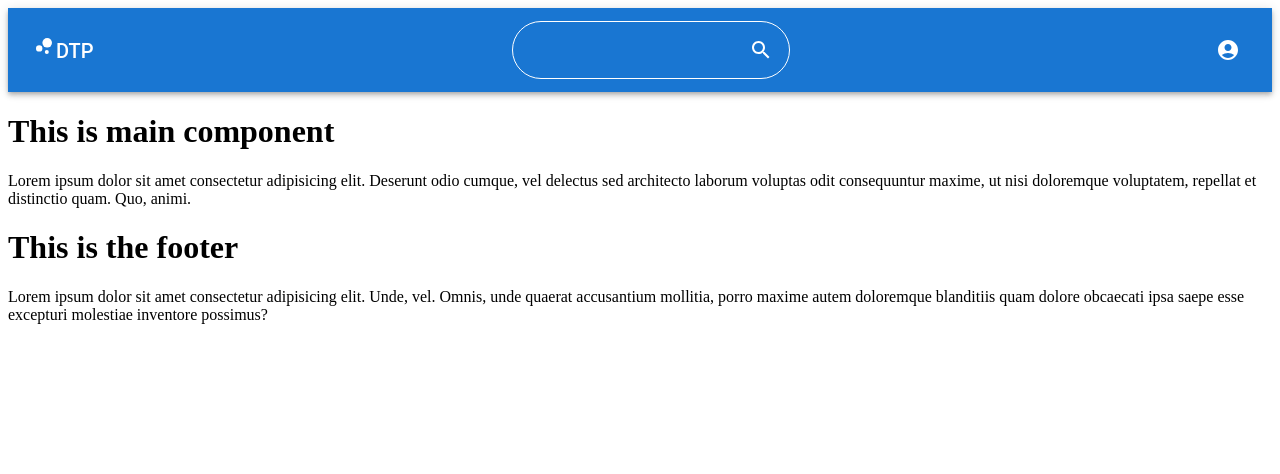
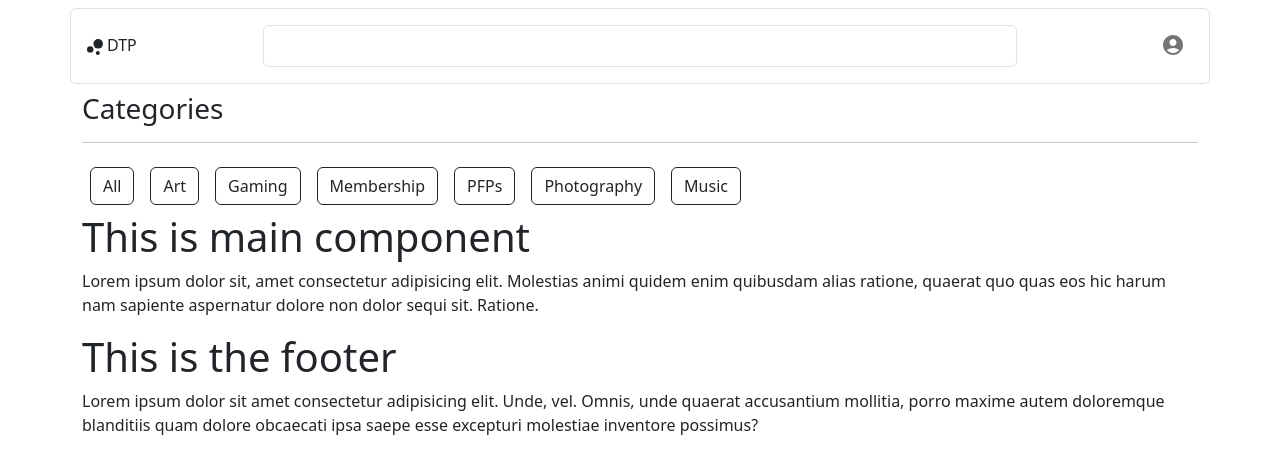
Before and after one commit to giabaobui-nedy/COS30049-Innovation-Project, a React (Create React App) app: page / in a window 1280 px wide. Shown: the top 474 px of the page. Built offline with nearby package versions, Linux system fonts and the light colour scheme.

Commit message:
new commit

```diff
--- a/package.json
+++ b/package.json
@@ -11,6 +11,7 @@
     "@testing-library/react": "^13.4.0",
     "@testing-library/user-event": "^13.5.0",
     "axios": "^1.5.0",
+    "bootstrap": "^5.3.1",
     "react": "^18.2.0",
     "react-dom": "^18.2.0",
     "react-scripts": "5.0.1",
@@ -39,5 +40,8 @@
       "last 1 firefox version",
       "last 1 safari version"
     ]
+  },
+  "devDependencies": {
+    "@types/bootstrap": "^5.2.6"
   }
 }
--- a/src/App.js
+++ b/src/App.js
@@ -1,10 +1,19 @@
+import Header from "./components/Header";
 import NavBar from "./components/NavBar";
 import Main from "./components/Main";
 import Footer from "./components/Footer";
+// Bootstrap CSS
+import "bootstrap/dist/css/bootstrap.min.css";
+// Bootstrap Bundle JS
+import "bootstrap/dist/js/bootstrap.bundle.min";
+// Custom CSS file
+import "./styles/styles.css"
+
 
 function App() {
   return (
     <div>
+      <Header></Header>
       <NavBar></NavBar>
       <Main></Main>
       <Footer></Footer>
--- a/src/components/Footer.jsx
+++ b/src/components/Footer.jsx
@@ -2,7 +2,7 @@
 
 function Footer() {
     return (
-        <div>
+        <div className="container">
             <h1>This is the footer</h1>
             <p>Lorem ipsum dolor sit amet consectetur adipisicing elit. Unde, vel. Omnis, unde quaerat accusantium mollitia, porro maxime autem doloremque blanditiis quam dolore obcaecati ipsa saepe esse excepturi molestiae inventore possimus?</p>
         </div>
--- a/src/components/Header.jsx
+++ b/src/components/Header.jsx
@@ -0,0 +1,29 @@
+import { InputBase, IconButton } from "@mui/material";
+import BubbleChartIcon from '@mui/icons-material/BubbleChart';
+import SearchIcon from '@mui/icons-material/Search';
+import AccountCircleIcon from '@mui/icons-material/AccountCircle';
+
+function Header() {
+    return (
+        <div className="container border rounded p-3 my-2">
+            <div className="row">
+                <div className="col-2 p-2">
+                    <div><BubbleChartIcon />DTP</div>
+                </div>
+                <div className="col-8 border rounded">
+                    <InputBase type="text"/>
+                    <IconButton className="float-end">
+                        <SearchIcon className="icon" />
+                    </IconButton>
+                </div>
+                <div className="col-2">
+                    <IconButton className="float-end">
+                        <AccountCircleIcon/>
+                    </IconButton>
+                </div>
+            </div>
+        </div>
+    )
+}
+
+export default Header;
--- a/src/components/Main.jsx
+++ b/src/components/Main.jsx
@@ -1,13 +1,37 @@
-
+// import axios from 'axios';
 
 
 function Main() {
-return (
-    <div>
-        <h1>This is main component</h1>
-        <p>Lorem ipsum dolor sit amet consectetur adipisicing elit. Deserunt odio cumque, vel delectus sed architecto laborum voluptas odit consequuntur maxime, ut nisi doloremque voluptatem, repellat et distinctio quam. Quo, animi.</p>
-    </div>
-)
+
+    // var apiData = {};
+
+
+    // const options = {
+    //     method: 'GET',
+    //     url: 'https://api.nftport.xyz/v0/nfts/0xbc4ca0eda7647a8ab7c2061c2e118a18a936f13d/567?chain=ethereum&refresh_metadata=false',
+    //     headers: {
+    //         accept: 'application/json',
+    //         Authorization: '56a48f49-cfb8-4c43-8aa1-8e5be3b7d7eb'
+    //     }
+    // };
+
+    // axios
+    //     .request(options)
+    //     .then(function (response) {
+    //         apiData = response.data
+    //         console.log(response.data);
+    //     })
+    //     .catch(function (error) {
+    //         console.error(error);
+    //     });
+
+
+    return (
+        <div className="container">
+            <h1>This is main component</h1>
+            <p>Lorem ipsum dolor sit, amet consectetur adipisicing elit. Molestias animi quidem enim quibusdam alias ratione, quaerat quo quas eos hic harum nam sapiente aspernatur dolore non dolor sequi sit. Ratione.</p>
+        </div>
+    )
 }
 
 export default Main;
--- a/src/components/NavBar.jsx
+++ b/src/components/NavBar.jsx
@@ -1,28 +1,19 @@
-import { AppBar, Container, Typography, Toolbar, InputBase, IconButton } from "@mui/material"
-import BubbleChartIcon from '@mui/icons-material/BubbleChart';
-import SearchIcon from '@mui/icons-material/Search';
-import AccountCircleIcon from '@mui/icons-material/AccountCircle';
-import "../styles/navBar.css"
+import Tab from "./Tab";
+
 
 function NavBar() {
+    const categories = ["All", "Art", "Gaming", "Membership", "PFPs", "Photography", "Music"]
     return (
-        <AppBar position="static">
-            <Toolbar className="navbar-container">
-                <div>
-                    <Typography variant="h6"><BubbleChartIcon/>DTP</Typography>
-                </div>
-                <div className="searchBar">
-                    <InputBase type="text" />
-                    <IconButton>
-                        <SearchIcon className="icon" />
-                    </IconButton>
-                </div>
-                <IconButton>
-                    <AccountCircleIcon className="icon" />
-                </IconButton>
-            </Toolbar>
-        </AppBar>
+        <div className="container">
+            <h3>Categories</h3>
+            <hr></hr>
+            {categories.map(category => {
+                return <Tab category={category}/>
+            })}
+        </div>
     )
+
+
 }
 
 export default NavBar;
--- /dev/null
+++ b/src/components/Tab.jsx
@@ -0,0 +1,12 @@
+
+
+function Tab(props) {
+    return (
+        <span>
+            <button type="button" className="btn btn-outline-dark rounded m-2">{props.category}</button>
+        </span>
+    )
+}
+
+
+export default Tab;
--- a/src/styles/navBar.css
+++ b/src/styles/styles.css
@@ -1,3 +1,5 @@
+/* styles.css */
+
 .searchBar {
     color: white;
     padding: 0.5rem;
@@ -5,15 +7,24 @@
     border-radius: 5rem;
 }
 
+.tab {
+    border-radius: 2rem;
+}
+
 .icon {
     color: white
 }
 
-/* styles.css */
 
-.navbar-container {
+.navbarContainer {
     display: flex;
     justify-content: space-between;
     align-items: center;
     padding: 10px 0;
 }
+
+
+/*
+.rounded {
+    border-radius: 2rem;
+} */
```
Also changed, not shown: src/components/Asset.jsx (added), 1 other file (tests, documents, lock files or other folders).
